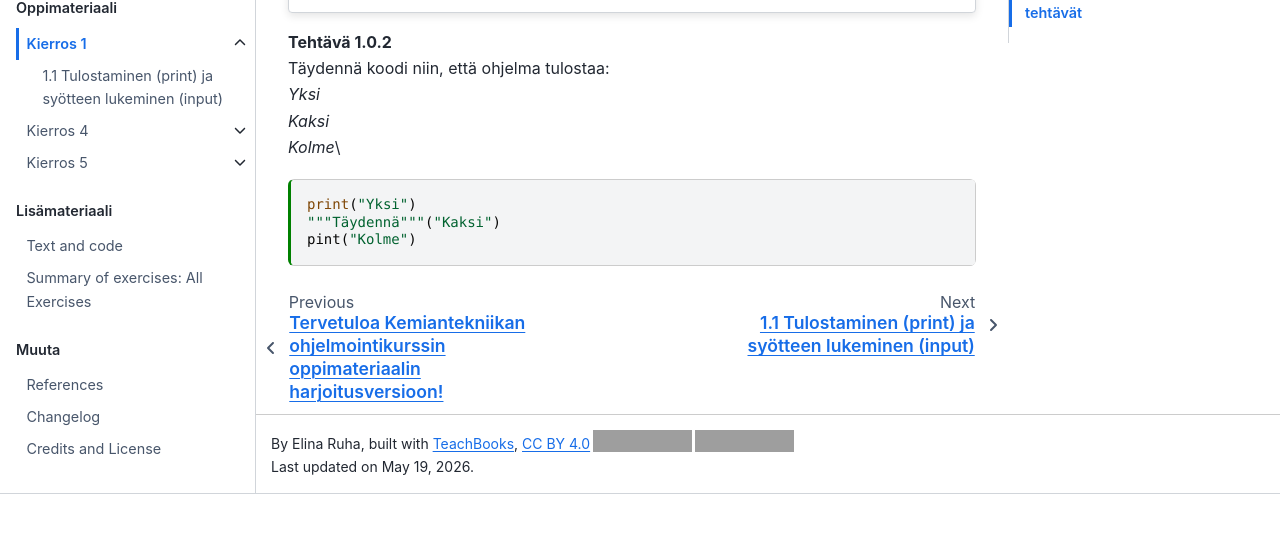
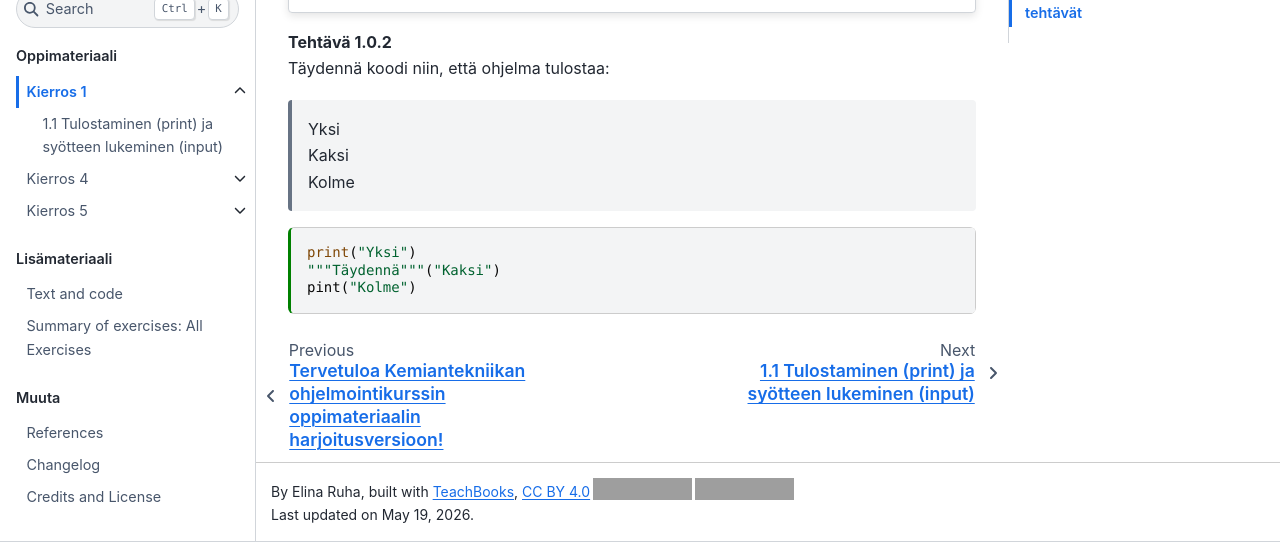
Before and after one commit to elina-ruha/CHEM-ohjelmointikurssikirja-test, a Jupyter Book: the page built from book/Kierros1/Kierros_1_intro.md, in a window 1280 px wide and 900 px high, scrolled down 2818 px, cut to the strip 358-900 px from the top of the window. Built offline with Jupyter Book 1.0.4 settings and Sphinx 7.4.7 and the Sphinx Book theme 1.1.4, drawn with Linux system fonts in a browser that asks for light colours; comment, search, counter and statistics services are not loaded; before the commit the page ends 3670 px from its top, so only the background shows below that; grey boxes are pictures that could not be loaded.

````diff
--- a/book/Kierros1/Kierros_1_intro.md
+++ b/book/Kierros1/Kierros_1_intro.md
@@ -127,10 +127,10 @@ Minkä perusteella kurssin arvosana määräytyy?
 ::::
 :::::
 **Tehtävä 1.0.2**\
-Täydennä koodi niin, että ohjelma tulostaa:\
-*Yksi*\
-*Kaksi*\
-*Kolme*\
+Täydennä koodi niin, että ohjelma tulostaa:
+> Yksi\
+> Kaksi\
+> Kolme
 ```{code-cell} ipython3
 print("Yksi")
 """Täydennä"""("Kaksi")
````
